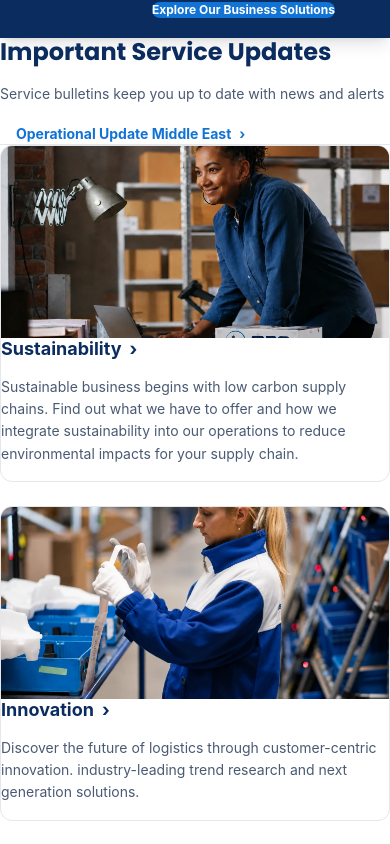
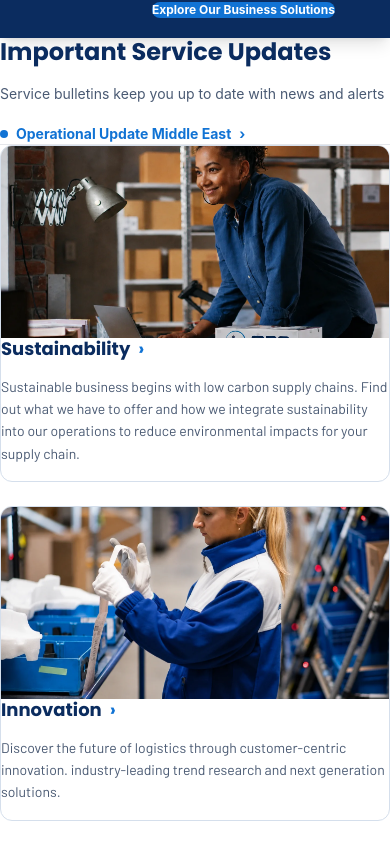
Before and after one commit to nsohmariustumambang88-crypto/ops2, a Next.js app: page / in a window 390 px wide. Shown: the part 6178-7022 px from the top of the page. Built offline with nearby package versions, Linux system fonts and the light colour scheme.

Commit message:
Fix Service Updates section text visibility and styling
- Use proper brand colors: headings #0B2C5F, body #4A5A73
- Apply Poppins for titles, Barlow for body text
- Brighten featured link with primary blue #1173D4
- Add hover effects to cards (shadow + lift)
- Increase border contrast

```diff
--- a/components/sections/ServiceUpdatesSection.tsx
+++ b/components/sections/ServiceUpdatesSection.tsx
@@ -45,8 +45,8 @@ export default function ServiceUpdatesSection() {
           </p>
 
           {/* Featured Update Link */}
-          <a href='#' className='inline-flex items-center gap-2 text-primary font-bold text-sm md:text-base hover:underline'>
-            <span className='w-2 h-2 bg-primary rounded-full'></span>
+          <a href='#' className='inline-flex items-center gap-2 font-bold text-sm md:text-base hover:underline transition-colors' style={{ color: '#1173D4' }}>
+            <span className='w-2 h-2 rounded-full' style={{ backgroundColor: '#1173D4' }}></span>
             Operational Update Middle East
             <span>›</span>
           </a>
@@ -55,7 +55,7 @@ export default function ServiceUpdatesSection() {
         {/* Cards Grid */}
         <div ref={cardsRef} className='grid grid-cols-1 md:grid-cols-2 lg:grid-cols-3 gap-6 md:gap-8'>
           {updates.map((update, index) => (
-            <div key={index} className='rounded-xl overflow-hidden border border-gray-200 hover:shadow-lg transition-shadow'>
+            <div key={index} className='rounded-xl overflow-hidden border transition-all duration-300 hover:shadow-lg hover:-translate-y-2' style={{ borderColor: '#D5DFEC' }}>
               {/* Image */}
               <div className='h-48 md:h-56 overflow-hidden bg-gray-200'>
                 <img
@@ -68,14 +68,14 @@ export default function ServiceUpdatesSection() {
               {/* Content */}
               <div className='p-6 md:p-8'>
                 {/* Title */}
-                <h3 className='text-lg md:text-xl font-bold text-text-primary mb-3 flex items-center gap-2'>
+                <h3 className='text-lg md:text-xl font-bold mb-3 flex items-center gap-2' style={{ fontFamily: 'Poppins, sans-serif', color: '#0B2C5F' }}>
                   {update.title}
                   {update.isExternal && <span className='text-sm'>↗</span>}
-                  {!update.isExternal && <span className='text-primary'>›</span>}
+                  {!update.isExternal && <span style={{ color: '#1173D4' }}>›</span>}
                 </h3>
 
                 {/* Description */}
-                <p className='text-sm md:text-base text-text-secondary leading-relaxed'>
+                <p className='text-sm md:text-base leading-relaxed' style={{ color: '#4A5A73', fontFamily: 'Barlow, sans-serif' }}>
                   {update.description}
                 </p>
               </div>
```
